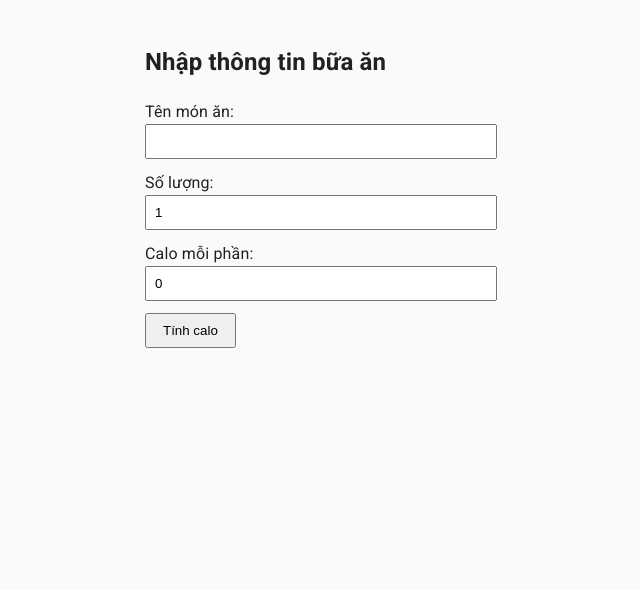
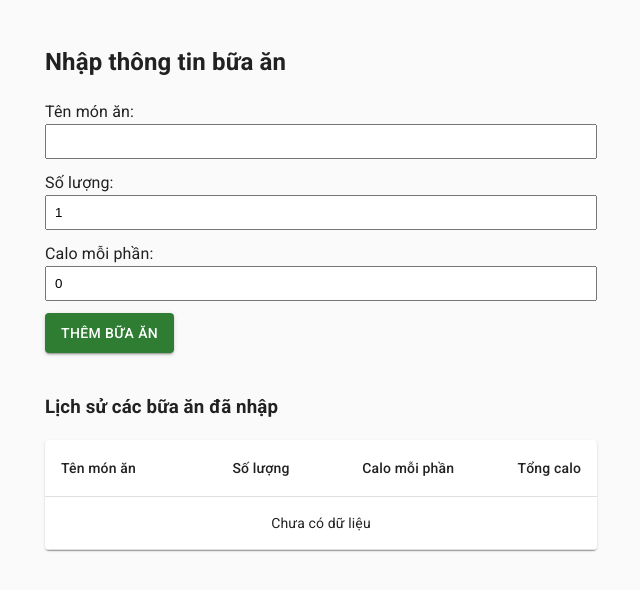
Before and after one commit to MinhKhoi07/CongNghePhanMem-DA22TTD, a React (Create React App) app in the folder frontend/: page /meal-input in a window 1280 px wide. Shown: the top 590 px of the page, without its empty margins (319-959 px from the left). Built offline with nearby package versions, Linux system fonts and the light colour scheme.

Commit message:
Cập nhật mã mới

```diff
--- a/frontend/src/pages/Dashboard.tsx
+++ b/frontend/src/pages/Dashboard.tsx
@@ -1,5 +1,7 @@
 import React from "react";
 import { Box, Typography, Paper, Grid, Avatar } from "@mui/material";
+import Button from '@mui/material/Button';
+import { useNavigate } from 'react-router-dom';
 import EmojiNatureIcon from '@mui/icons-material/EmojiNature';
 import LocalDiningIcon from '@mui/icons-material/LocalDining';
 import EmojiFoodBeverageIcon from '@mui/icons-material/EmojiFoodBeverage';
@@ -29,6 +31,7 @@ const tips = [
 ];
 
 const Dashboard: React.FC = () => {
+  const navigate = useNavigate();
   return (
     <Box sx={{ p: 4, bgcolor: '#f5fff7', minHeight: '100vh' }}>
       {/* Banner */}
@@ -40,6 +43,14 @@ const Dashboard: React.FC = () => {
           <Typography variant="h6" color="#388e3c">
             Chào mừng bạn đến với ứng dụng quản lý chế độ ăn!
           </Typography>
+          <Button
+            variant="contained"
+            color="success"
+            sx={{ mt: 3, fontWeight: 600 }}
+            onClick={() => navigate('/meal-input')}
+          >
+            Nhập thông tin bữa ăn
+          </Button>
         </Box>
         <Avatar
           src="https://i.pinimgproxy.com/?url=aHR0cHM6Ly9jZG4taWNvbnMtcG5nLmZsYXRpY29uLmNvbS8yNTYvMTE3ODcvMTE3ODcyODMucG5n&ts=1752555749&sig=372a2c9711ba89ef38c28f36af8521e0ccfa6c23d7d9180886effbb780bb3534"
--- a/frontend/src/pages/MealInput.tsx
+++ b/frontend/src/pages/MealInput.tsx
@@ -1,4 +1,5 @@
-import React, { useState } from 'react';
+import React, { useState, useEffect } from 'react';
+import { Table, TableBody, TableCell, TableContainer, TableHead, TableRow, Paper, Button } from '@mui/material';
 
 interface MealItem {
   name: string;
@@ -6,9 +7,18 @@ interface MealItem {
   caloriesPerUnit: number;
 }
 
+
+const LOCAL_KEY = 'meal_history';
+
 const MealInput: React.FC = () => {
   const [meal, setMeal] = useState<MealItem>({ name: '', quantity: 1, caloriesPerUnit: 0 });
   const [totalCalories, setTotalCalories] = useState<number | null>(null);
+  const [history, setHistory] = useState<MealItem[]>([]);
+
+  useEffect(() => {
+    const data = localStorage.getItem(LOCAL_KEY);
+    if (data) setHistory(JSON.parse(data));
+  }, []);
 
   const handleChange = (e: React.ChangeEvent<HTMLInputElement>) => {
     const { name, value } = e.target;
@@ -18,12 +28,16 @@ const MealInput: React.FC = () => {
   const handleSubmit = (e: React.FormEvent) => {
     e.preventDefault();
     setTotalCalories(meal.quantity * meal.caloriesPerUnit);
+    const newHistory = [...history, meal];
+    setHistory(newHistory);
+    localStorage.setItem(LOCAL_KEY, JSON.stringify(newHistory));
+    setMeal({ name: '', quantity: 1, caloriesPerUnit: 0 });
   };
 
   return (
-    <div style={{ maxWidth: 400, margin: '0 auto', padding: 24 }}>
+    <div style={{ maxWidth: 600, margin: '0 auto', padding: 24 }}>
       <h2>Nhập thông tin bữa ăn</h2>
-      <form onSubmit={handleSubmit}>
+      <form onSubmit={handleSubmit} style={{ marginBottom: 32 }}>
         <div style={{ marginBottom: 12 }}>
           <label>Tên món ăn:</label>
           <input
@@ -59,13 +73,43 @@ const MealInput: React.FC = () => {
             style={{ width: '100%', padding: 8 }}
           />
         </div>
-        <button type="submit" style={{ padding: '8px 16px' }}>Tính calo</button>
+        <Button type="submit" variant="contained" color="success" sx={{ padding: '8px 16px' }}>Thêm bữa ăn</Button>
       </form>
       {totalCalories !== null && (
-        <div style={{ marginTop: 24, fontWeight: 'bold' }}>
-          Tổng calo: {totalCalories} kcal
+        <div style={{ marginTop: 12, fontWeight: 'bold', color: '#388e3c' }}>
+          Tổng calo vừa nhập: {totalCalories} kcal
         </div>
       )}
+
+      <h3 style={{ marginTop: 40 }}>Lịch sử các bữa ăn đã nhập</h3>
+      <TableContainer component={Paper} sx={{ marginTop: 2 }}>
+        <Table>
+          <TableHead>
+            <TableRow>
+              <TableCell>Tên món ăn</TableCell>
+              <TableCell align="right">Số lượng</TableCell>
+              <TableCell align="right">Calo mỗi phần</TableCell>
+              <TableCell align="right">Tổng calo</TableCell>
+            </TableRow>
+          </TableHead>
+          <TableBody>
+            {history.length === 0 ? (
+              <TableRow>
+                <TableCell colSpan={4} align="center">Chưa có dữ liệu</TableCell>
+              </TableRow>
+            ) : (
+              history.map((item, idx) => (
+                <TableRow key={idx}>
+                  <TableCell>{item.name}</TableCell>
+                  <TableCell align="right">{item.quantity}</TableCell>
+                  <TableCell align="right">{item.caloriesPerUnit}</TableCell>
+                  <TableCell align="right">{item.quantity * item.caloriesPerUnit}</TableCell>
+                </TableRow>
+              ))
+            )}
+          </TableBody>
+        </Table>
+      </TableContainer>
     </div>
   );
 };
```
